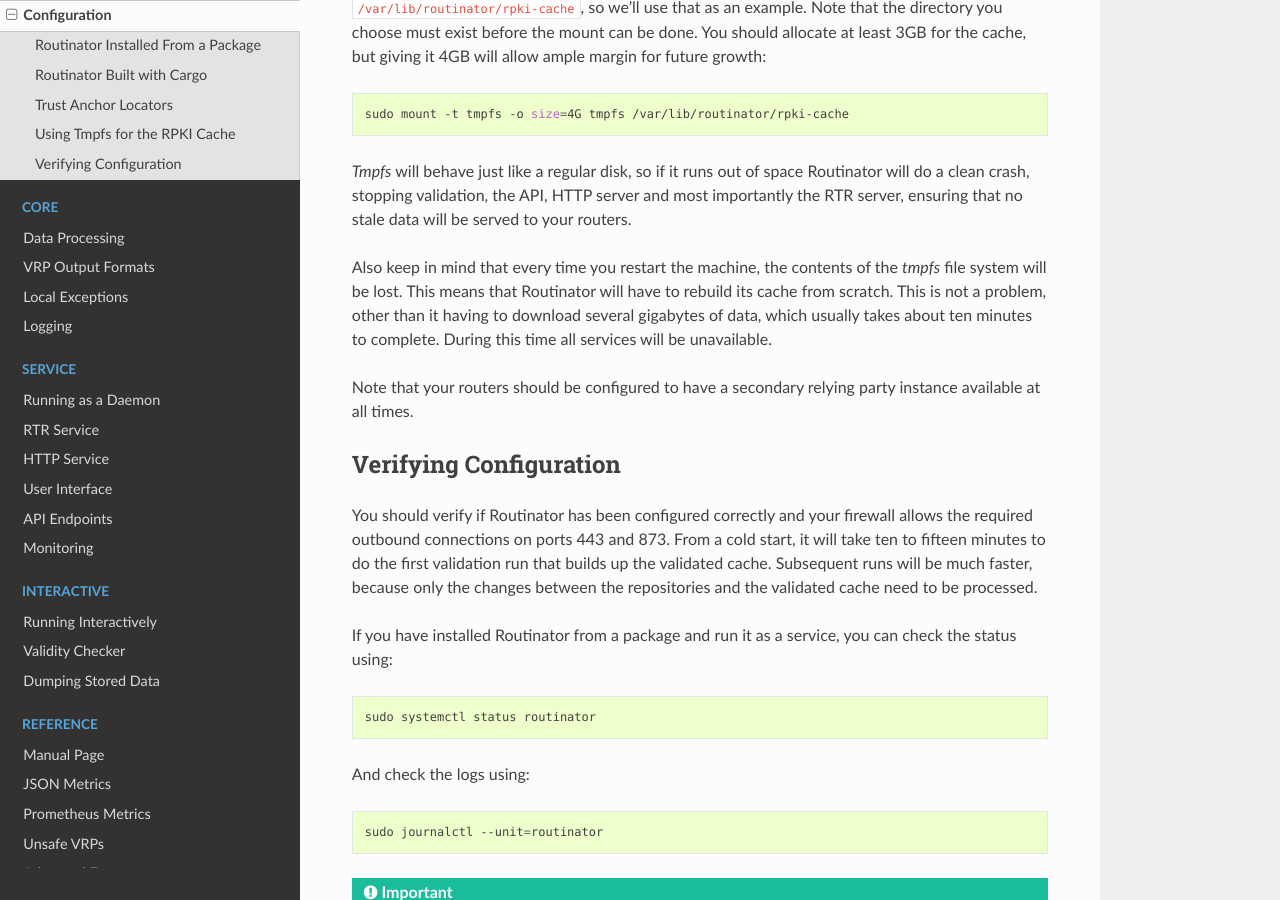
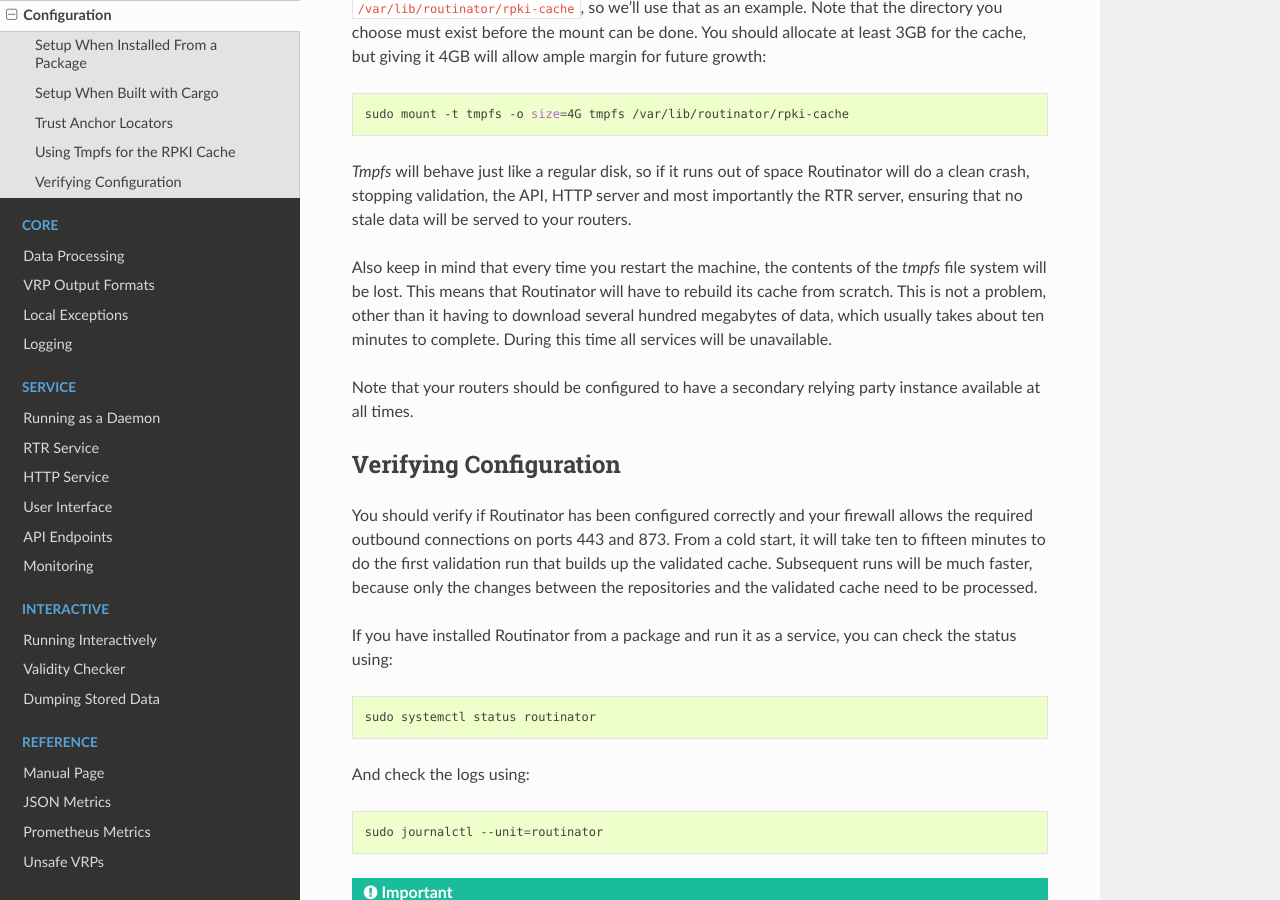
Before and after one commit to NLnetLabs/routinator, a Sphinx documentation site: the page built from doc/manual/source/configuration.rst, in a window 1280 px wide and 900 px high, scrolled down 4268 px. Built offline with Sphinx 7.4.7 and the Read the Docs theme 2.0.0, drawn with Linux system fonts in a browser that asks for light colours; some of the changed text lies outside the part shown.

Commit message:
Wording, typos

```diff
--- a/doc/manual/source/configuration.rst
+++ b/doc/manual/source/configuration.rst
@@ -21,7 +21,7 @@
 command line. There are several considerations with regards to how you've
 installed and how you intend to use Routinator, which we'll cover below.
 
-Routinator Installed From a Package
+Setup When Installed From a Package
 -----------------------------------
 
 The installation script will set up Routinator to run as the user
@@ -60,7 +60,7 @@
                :doc:`user interface<user-interface>` or one of the
                :doc:`HTTP endpoints<http-service>`.
 
-Routinator Built with Cargo
+Setup When Built with Cargo
 ---------------------------
 
 If you have built Routinator using Cargo, you have made your own decisions
@@ -164,7 +164,7 @@
          X   apnic-testbed       APNIC RPKI Testbed
          X   arin-ote            ARIN Operational Test and Evaluation Environment
          X   ripe-pilot          RIPE NCC RPKI Test Environment
-            nlnetlabs-testbed   NLnet Labs RPKI Testbed
+             nlnetlabs-testbed   NLnet Labs RPKI Testbed
 
 You can influence which TALs Routinator uses with the :option:`--tal` option,
 which can be combined with the :option:`--no-rir-tals` option to leave out
@@ -236,8 +236,8 @@
 Also keep in mind that every time you restart the machine, the contents of
 the *tmpfs* file system will be lost. This means that Routinator will have to
 rebuild its cache from scratch. This is not a problem, other than it having
-to download several gigabytes of data, which usually takes about ten minutes
-to complete. During this time all services will be unavailable.
+to download several hundred megabytes of data, which usually takes about ten
+minutes to complete. During this time all services will be unavailable.
 
 Note that your routers should be configured to have a secondary relying party
 instance available at all times.
```
